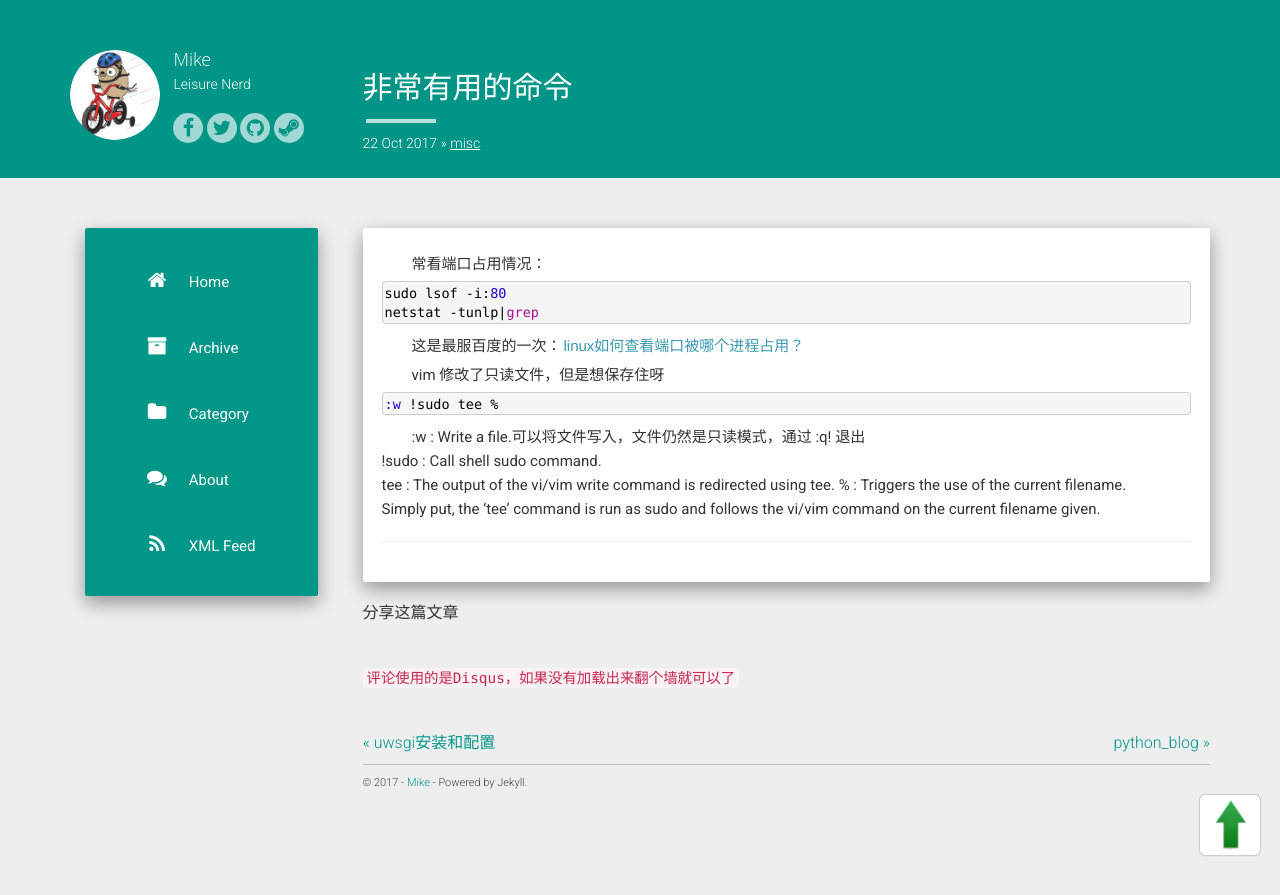
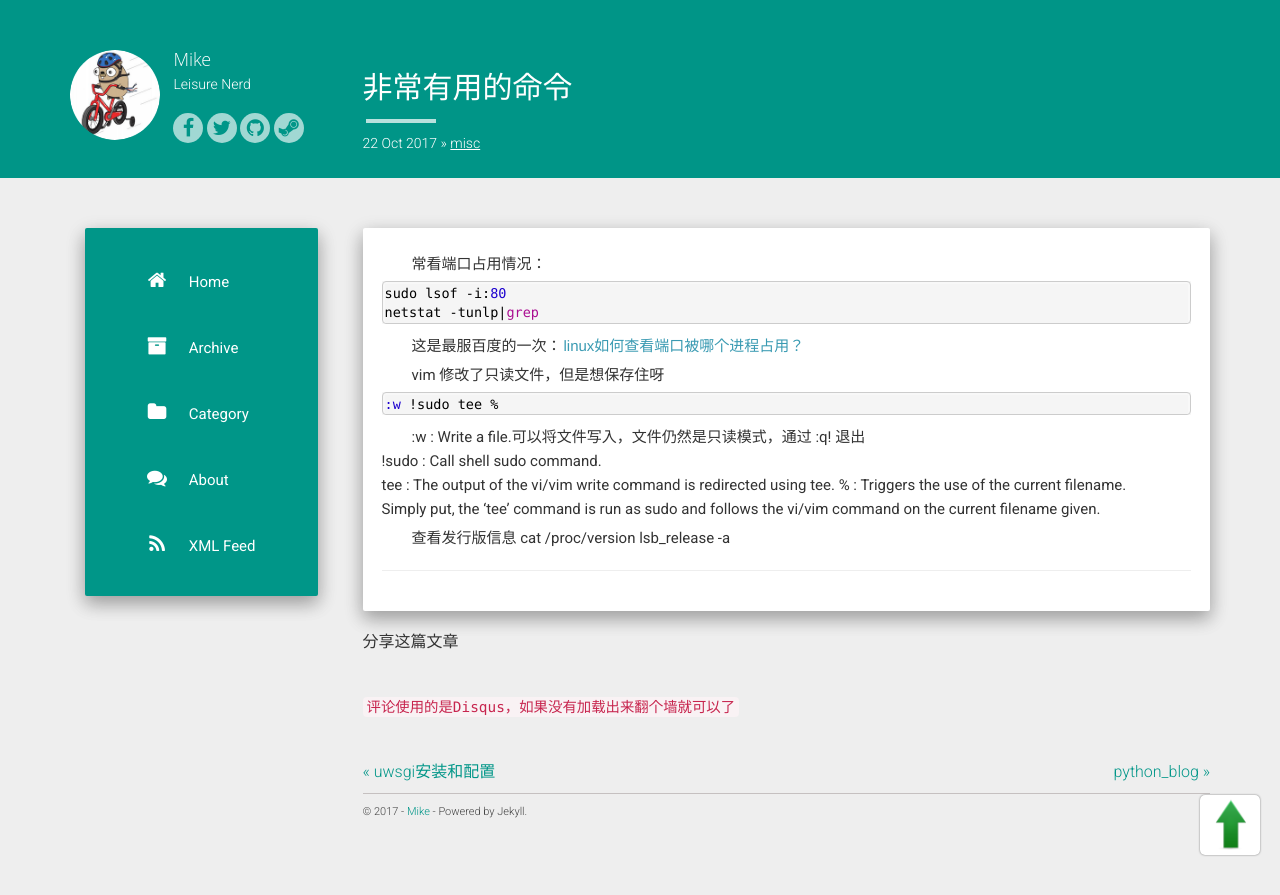
Before and after one commit to iampythoner/iampythoner.github.io, a Jekyll site: the page built from _misc/useful_command.md, in a window 1280 px wide. Shown: the top 895 px of the page. Built offline with Jekyll 4.4.1, drawn with Linux system fonts in a browser that asks for light colours; nearby versions of some CDN libraries; comment, search, counter and statistics services are not loaded.

Commit message:
no message

```diff
--- a/_misc/useful_command.md
+++ b/_misc/useful_command.md
@@ -25,3 +25,8 @@ vim 修改了只读文件，但是想保存住呀
 tee : The output of the vi/vim write command is redirected using tee.
 % : Triggers the use of the current filename.<br>
 Simply put, the ‘tee’ command is run as sudo and follows the vi/vim command on the current filename given.<br>
+
+
+查看发行版信息
+cat /proc/version
+lsb_release -a
```
